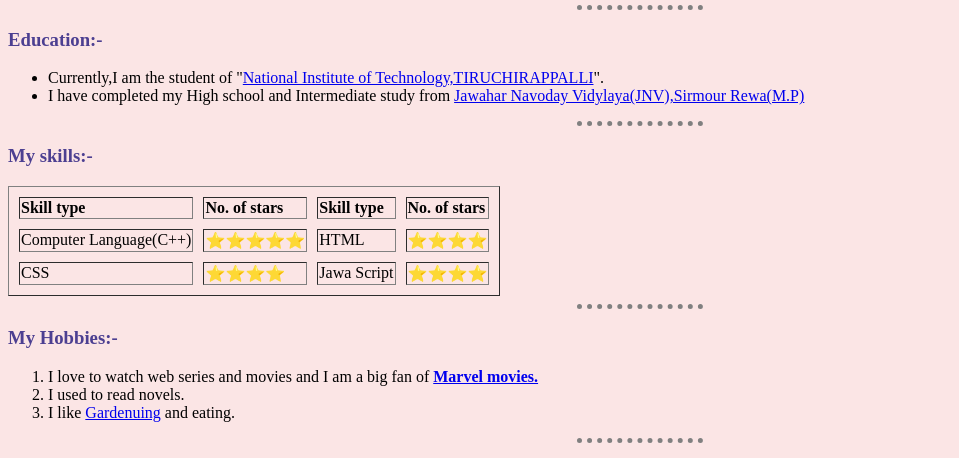
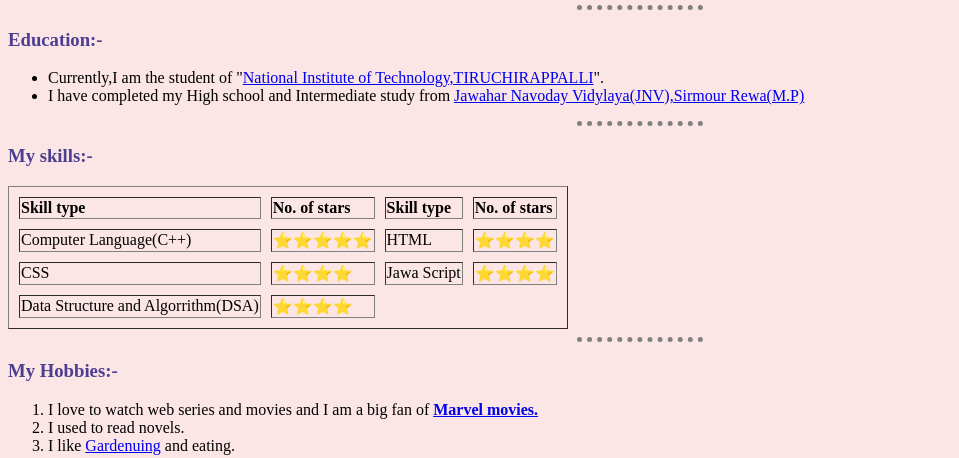
Before and after one commit to real-sanjay-4u/About-me, a plain HTML site: page index.html in a window 1280 px wide. Shown: the part 392-850 px from the top of the page, without its empty margins (0-959 px from the left). Drawn offline with Linux system fonts and the light colour scheme.

Commit message:
code changes..

```diff
--- a/index.html
+++ b/index.html
@@ -53,6 +53,10 @@
         <td>Jawa Script</td>
         <td>⭐⭐⭐⭐</td>
       </tr>
+      <tr>
+        <td>Data Structure and Algorrithm(DSA)</td>
+        <td>⭐⭐⭐⭐</td>
+      </tr>
     </tbody>
 
   </table>
```
